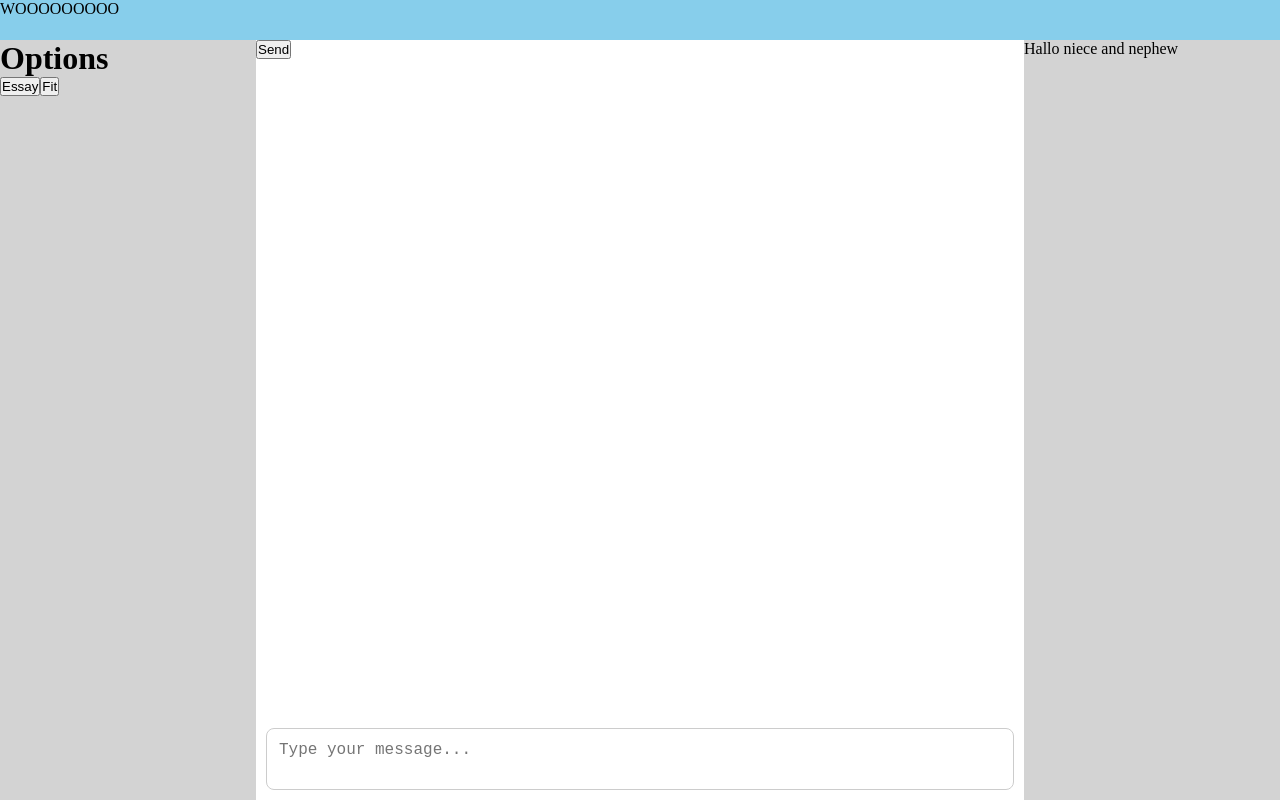
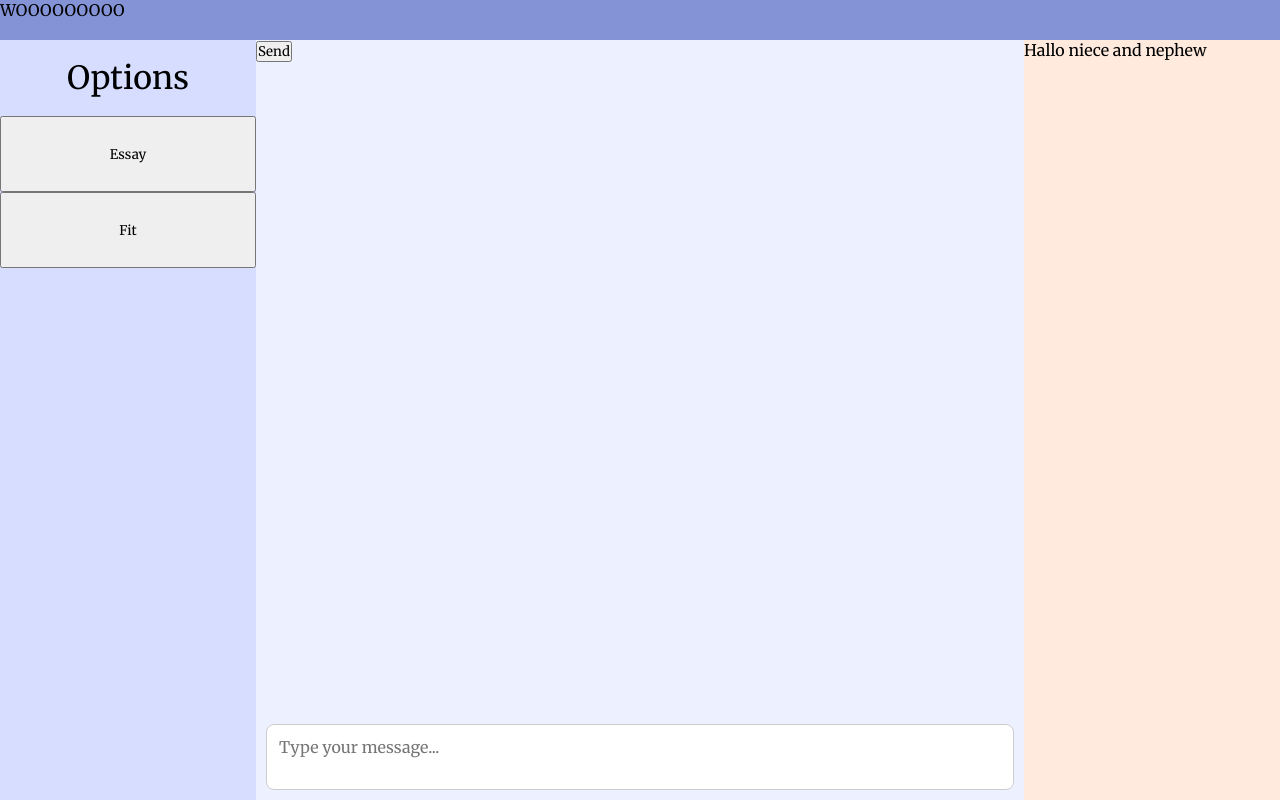
Before and after one commit to w1dering/uofthacks24, a React (Vite) app: page / in a window 1280 px wide. Built offline with nearby package versions, Linux system fonts and the light colour scheme.

Commit message:
merged with una, added colour scheme

```diff
--- a/src/App.tsx
+++ b/src/App.tsx
@@ -4,6 +4,7 @@ import Header from "./components/Header/Header";
 import OptionsPanel from "./components/OptionsPanel/OptionsPanel";
 
 import "/src/index.css";
+import "/src/utils/colours.css";
 
 const App = () => {
 	return (
--- a/src/components/CharacterPanel/CharacterPanel.css
+++ b/src/components/CharacterPanel/CharacterPanel.css
@@ -1,5 +1,5 @@
 #character-panel {
 	flex: 2 1 0;
 	height: 100%;
-    background-color: lightgray;
+    background-color: var(--beige);
 }
--- a/src/components/ChatPanel/ChatPanel.css
+++ b/src/components/ChatPanel/ChatPanel.css
@@ -3,5 +3,5 @@
     height: 100%;
     width: 60%;
     margin: auto;
-    background-color: white;
+    background-color: var(--blue-0);
 }
--- a/src/components/Header/Header.css
+++ b/src/components/Header/Header.css
@@ -1,5 +1,5 @@
 #header {
-    background-color: skyblue;
+    background-color: var(--blue-3);
     grid-area: header;
     width: 100%;
     height: 100%;
--- a/src/components/OptionsPanel/OptionsPanel.css
+++ b/src/components/OptionsPanel/OptionsPanel.css
@@ -1,5 +1,20 @@
 #options-panel {
    flex: 2 1 0;
    height: 100%;
-   background: lightgray;
+   background-color: var(--blue-1);
+   display: flex;
+   flex-direction: column;
 }
+
+#options-panel-title {
+   width: 100%;
+   height: 10%;
+   display: flex;
+   justify-content: center;
+   align-items: center;
+}
+
+.options-button {
+   width: 100%;
+   height: 10%;
+}
--- a/src/components/OptionsPanel/OptionsPanel.tsx
+++ b/src/components/OptionsPanel/OptionsPanel.tsx
@@ -6,9 +6,9 @@ const OptionsPanel = () => {
 	const options: string[] = ["Essay", "Fit"];
 	return (
 		<div id="options-panel">
-			<h1>Options</h1>
+			<h1 id="options-panel-title">Options</h1>
 			{options.map((item: string) => (
-				<Button content={item} fn={() => null} />
+				<Button className="options-button" content={item} fn={() => null} />
 			))}
 		</div>
 	);
--- a/src/index.css
+++ b/src/index.css
@@ -1,7 +1,12 @@
+@import url('https://fonts.googleapis.com/css2?family=Merriweather:ital,wght@0,300;0,400;0,700;0,900;1,300;1,400;1,700;1,900&family=Sriracha&display=swap');
+
 * {
    margin: 0;
    padding: 0;
    box-sizing: border-box;
+   font-family: "Merriweather", serif;
+   font-weight: 400;
+   font-style: normal;
 }
 
 html, body {
--- /dev/null
+++ b/src/utils/colours.css
@@ -0,0 +1,15 @@
+:root {
+    --blue-0: #edf0ff;
+    --blue-1: #d6ddff;
+    --blue-2: #b6c0ee;
+    --blue-3: #8493d6;
+    --blue-4: #586cc3;
+    --blue-5: #273ea5;
+    --beige: #ffeadd;
+    --orange-0: #ffeadc;
+    --orange-1: #ffd1b3;
+    --orange-2: #ffab76;
+    --orange-3: #ffbc42;
+    --orange-4: #ff6f3c;
+    --orange-5: #ff4e00;
+}
```
Also changed, not shown: src/utils/colours.tsx (added, +10 -0 lines).
